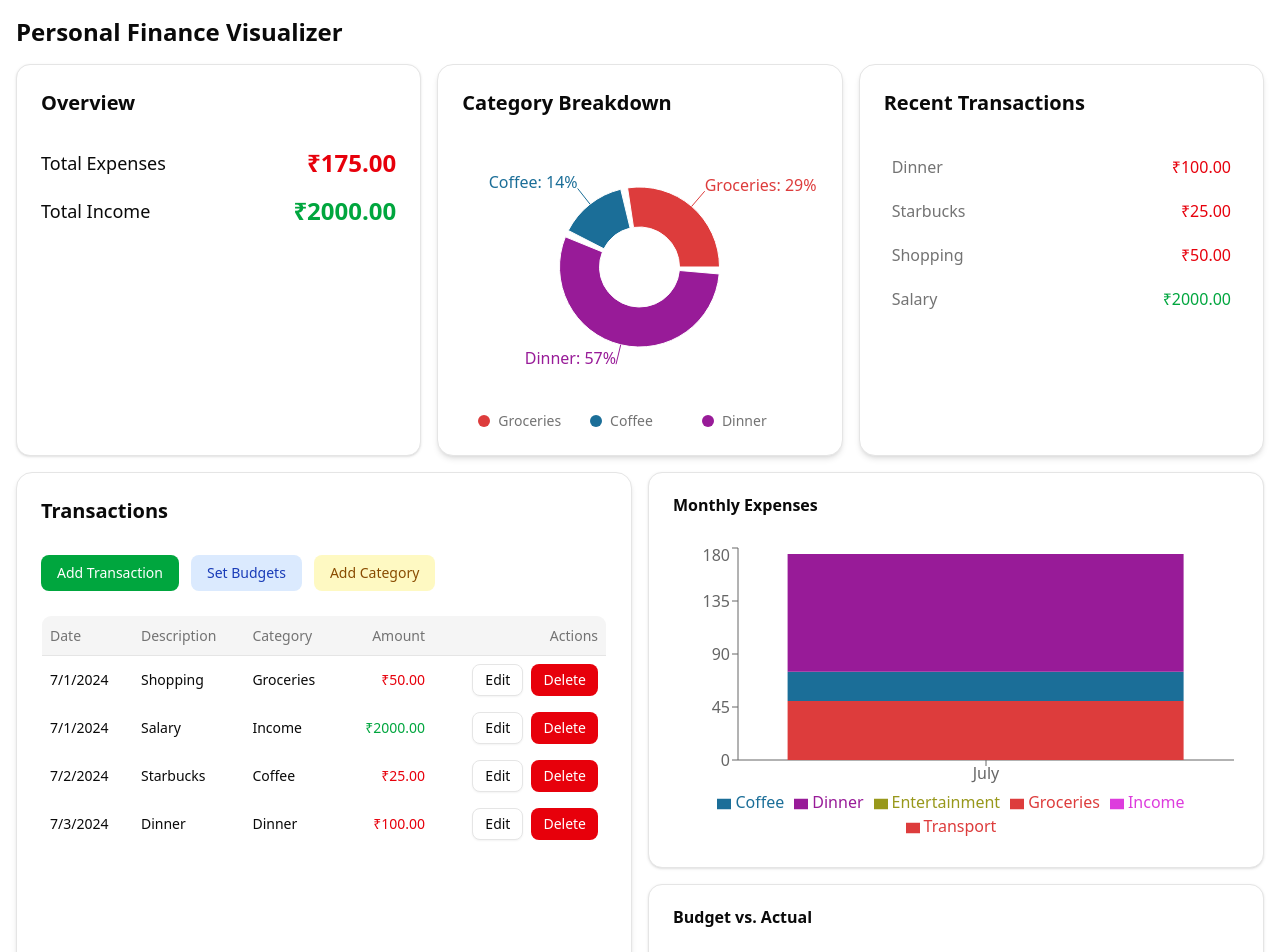
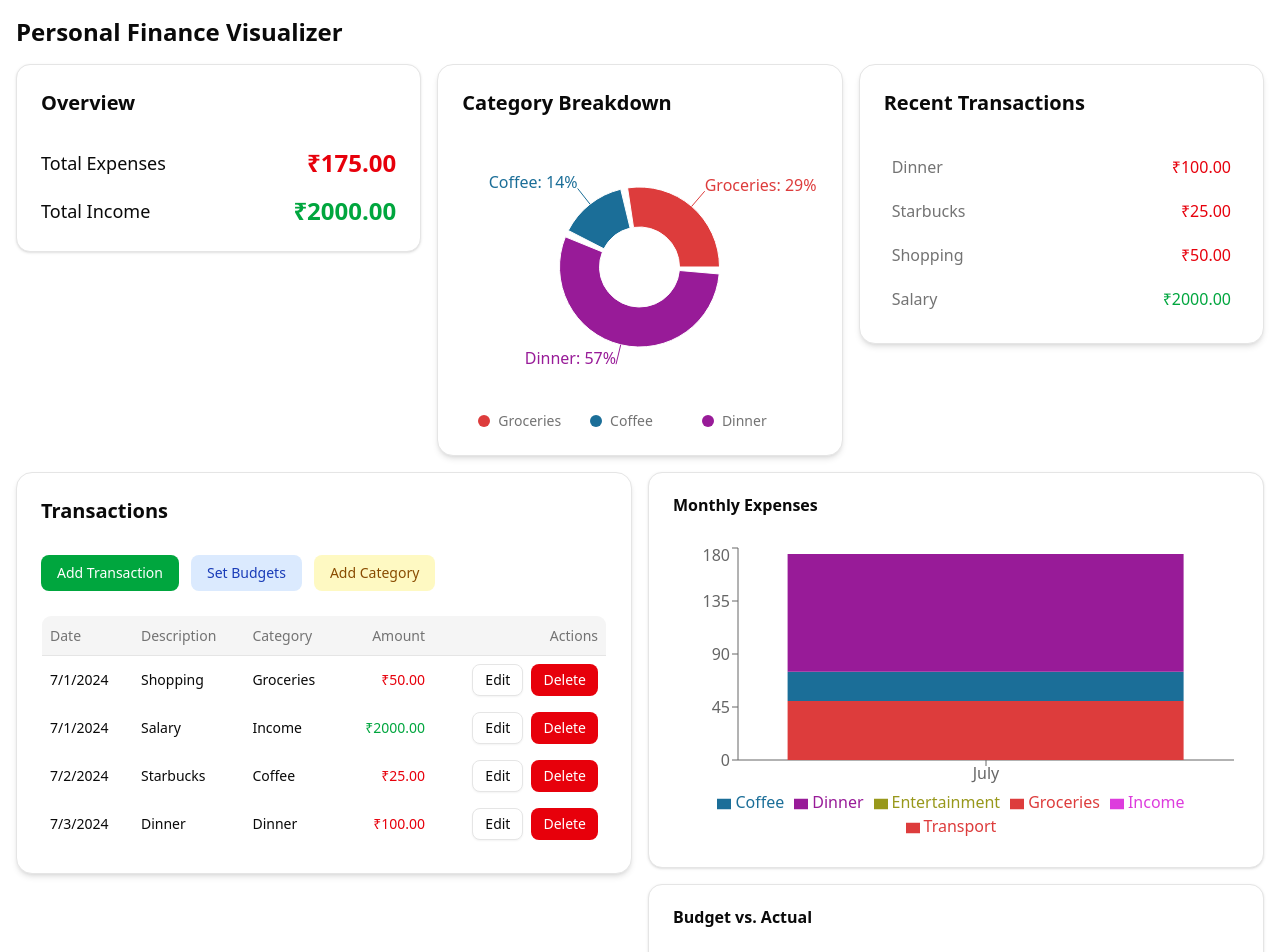
Before and after one commit to Sourodeep-S/personal-finance-visualizer-SS, a Next.js app: page / in a window 1280 px wide. Shown: the top 952 px of the page. Built offline with nearby package versions, Linux system fonts and the light colour scheme.

Commit message:
ui animation tweaks

```diff
--- a/src/app/page.tsx
+++ b/src/app/page.tsx
@@ -1,6 +1,8 @@
 "use client";
 
-import { motion } from "framer-motion"
+import { useRef } from "react";
+import { motion, useInView } from "framer-motion";
+
 
 import { useState, useEffect } from "react";
 import { generateColor } from "@/lib/colors";
@@ -219,10 +221,19 @@ export default function Home() {
       })
       : [];
 
+  const budgetCardRef = useRef(null);
+  const budgetInView = useInView(budgetCardRef, { once: true, amount: 0.3 });
+
+
   return (
     <main className="container mx-auto p-4">
       <h1 className="text-2xl font-bold mb-4">Personal Finance Visualizer</h1>
       <div className="grid grid-cols-1 md:grid-cols-3 gap-4 mb-4">
+        <motion.div
+          initial={{ opacity: 0, y: 20 }}
+          animate={{ opacity: 1, y: 0 }}
+          transition={{ duration: 0.5 }}
+        >
           <Card>
             <CardHeader>
               <CardTitle className="text-xl font-semibold">Overview</CardTitle>
@@ -242,7 +253,13 @@ export default function Home() {
               </div>
             </CardContent>
           </Card>
+        </motion.div>
 
+        <motion.div
+          initial={{ opacity: 0, y: 20 }}
+          animate={{ opacity: 1, y: 0 }}
+          transition={{ duration: 0.6, delay: 0.1 }}
+        >
           <Card className="rounded-2xl shadow-md border border-border">
             <CardHeader>
               <CardTitle className="text-xl font-semibold">Category Breakdown</CardTitle>
@@ -301,6 +318,13 @@ export default function Home() {
               )}
             </CardContent>
           </Card>
+        </motion.div>
+
+        <motion.div
+          initial={{ opacity: 0, y: 20 }}
+          animate={{ opacity: 1, y: 0 }}
+          transition={{ duration: 0.6, delay: 0.2 }}
+        >
           <Card className="rounded-2xl shadow-md border border-border">
             <CardHeader>
               <CardTitle className="text-xl font-semibold">Recent Transactions</CardTitle>
@@ -327,9 +351,17 @@ export default function Home() {
               </ul>
             </CardContent>
           </Card>
+        </motion.div>
+      </div>
 
-      </div>
+
       <div className="grid grid-cols-1 md:grid-cols-2 gap-4">
+        <motion.div
+          initial={{ opacity: 0, y: 20 }}
+          whileInView={{ opacity: 1, y: 0 }}
+          transition={{ duration: 0.6, delay: 0.1 }}
+          viewport={{ once: true, amount: 0.3 }}
+        >
           <Card className="rounded-2xl shadow-md border border-border">
             <CardHeader>
               <CardTitle className="text-xl font-semibold">Transactions</CardTitle>
@@ -448,8 +480,14 @@ export default function Home() {
               </Table>
             </CardContent>
           </Card>
-
+        </motion.div>
         <div className="space-y-4">
+          <motion.div
+            initial={{ opacity: 0, y: 20 }}
+            whileInView={{ opacity: 1, y: 0 }}
+            transition={{ duration: 0.6, delay: 0.2 }}
+            viewport={{ once: true, amount: 0.3 }}
+          >
             <Card>
               <CardHeader>
                 <CardTitle>Monthly Expenses</CardTitle>
@@ -473,6 +511,15 @@ export default function Home() {
                 </ResponsiveContainer>
               </CardContent>
             </Card>
+          </motion.div>
+
+          <motion.div
+            ref={budgetCardRef}
+            initial={{ opacity: 0, y: 20 }}
+            whileInView={{ opacity: 1, y: 0 }}
+            transition={{ duration: 0.6, delay: 0.3 }}
+            viewport={{ once: true, amount: 0.3 }}
+          >
             <Card>
               <CardHeader>
                 <CardTitle>Budget vs. Actual</CardTitle>
@@ -496,11 +543,12 @@ export default function Home() {
                         <div className="w-full h-2 rounded bg-muted overflow-hidden">
                           <motion.div
                             initial={{ width: 0 }}
-                          animate={{ width: `${Math.min(b.progress, 100)}%` }}
+                            animate={{ width: budgetInView ? `${Math.min(b.progress, 100)}%` : 0 }}
                             transition={{ duration: 0.8 }}
                             className="h-2 rounded"
                             style={{ backgroundColor: generateColor(b.category) }}
                           />
+
                         </div>
 
                       </div>
@@ -508,6 +556,8 @@ export default function Home() {
                 </div>
               </CardContent>
             </Card>
+          </motion.div>
+
         </div>
       </div>
     </main>
```
Lines whose indentation alone changed are shown as unchanged.
